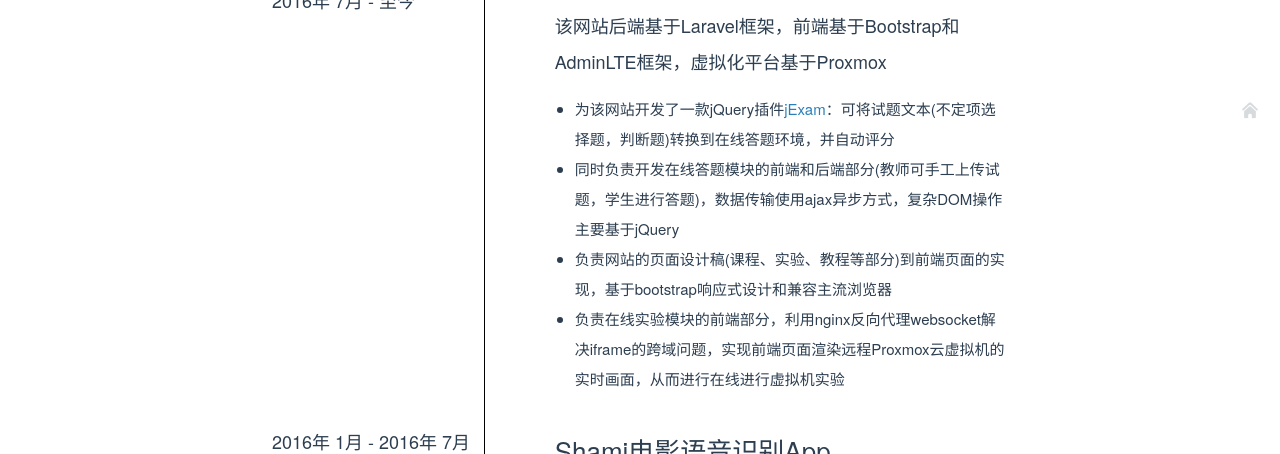
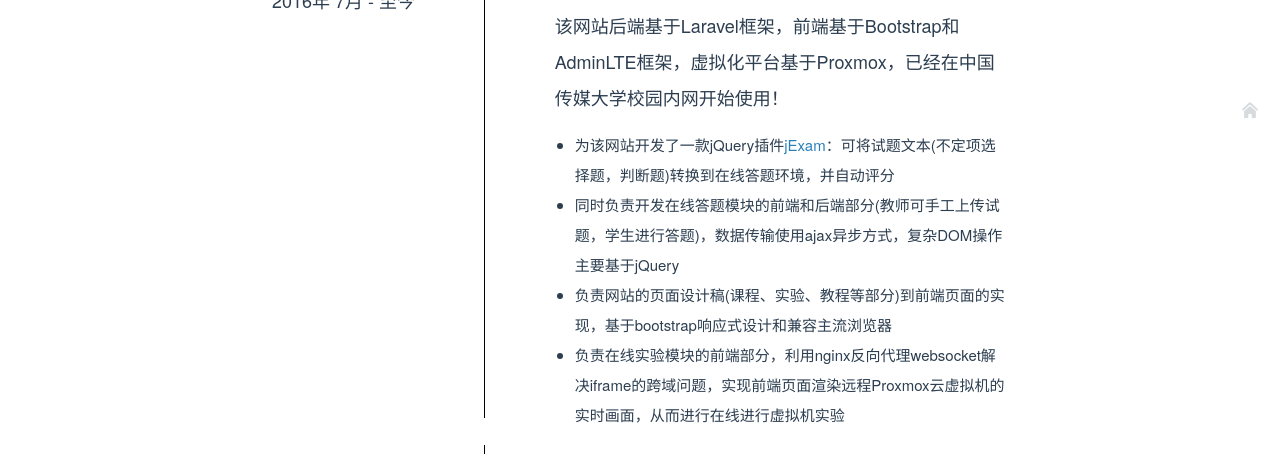
Before and after one commit to chenfucaijun/chenfucaijun.github.io, a plain HTML site: page aboutme/index.html in a window 1280 px wide. Shown: the part 646-1100 px from the top of the page. Drawn offline with Linux system fonts and the light colour scheme.

Commit message:
Site updated: 2017-08-09 16:44:29

```diff
--- a/aboutme/index.html
+++ b/aboutme/index.html
@@ -14,7 +14,7 @@
             <div class="seven columns offset-by-one">
                 <h2>信息安全教育网站</h2>
                 <h4><a href="https://github.com/chenfucaijun/MOOE" target="view_window">Github地址</a></h4>
-                <h4>该网站后端基于Laravel框架，前端基于Bootstrap和AdminLTE框架，虚拟化平台基于Proxmox</h4>
+                <h4>该网站后端基于Laravel框架，前端基于Bootstrap和AdminLTE框架，虚拟化平台基于Proxmox，已经在中国传媒大学校园内网开始使用！</h4>
                 <ul>
                     <li>为该网站开发了一款jQuery插件<a href="https://chenfucaijun.github.io/jexam" target="view_window">jExam</a>：可将试题文本(不定项选择题，判断题)转换到在线答题环境，并自动评分
                     </li>
```
